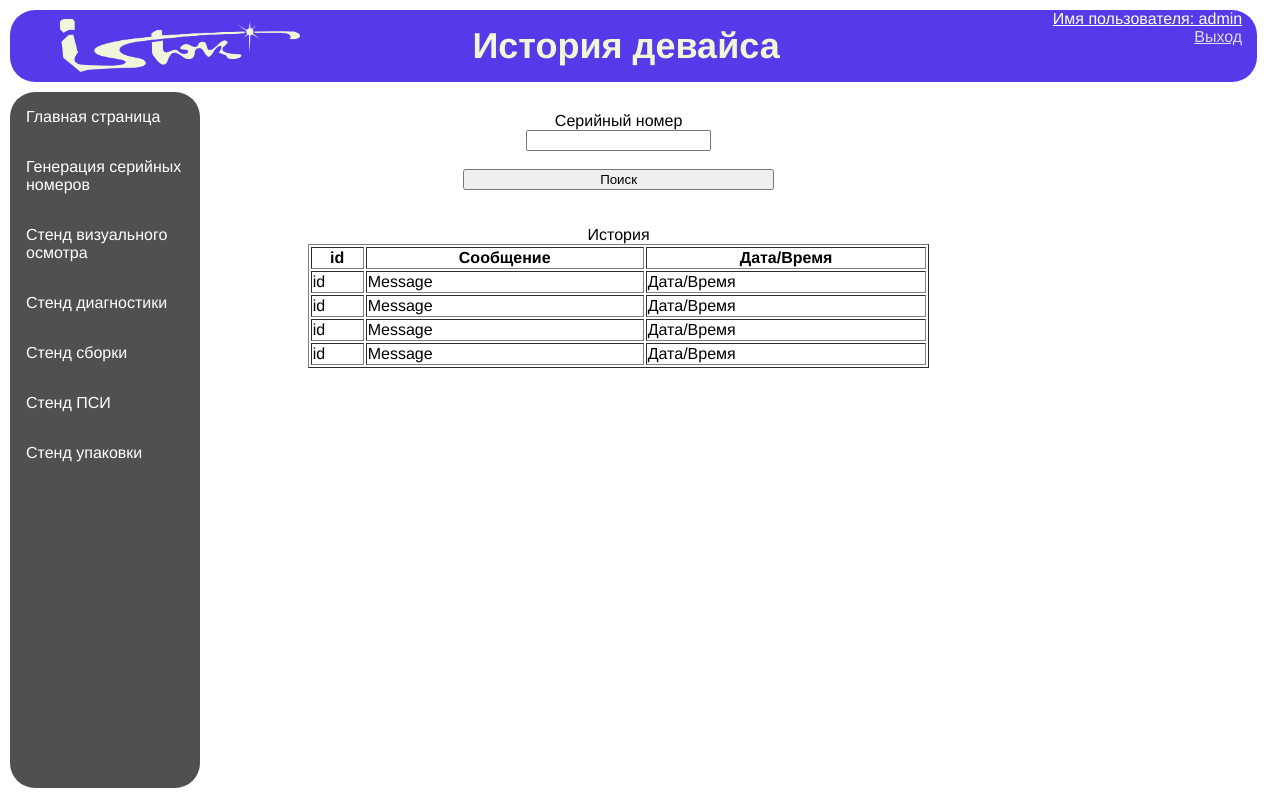
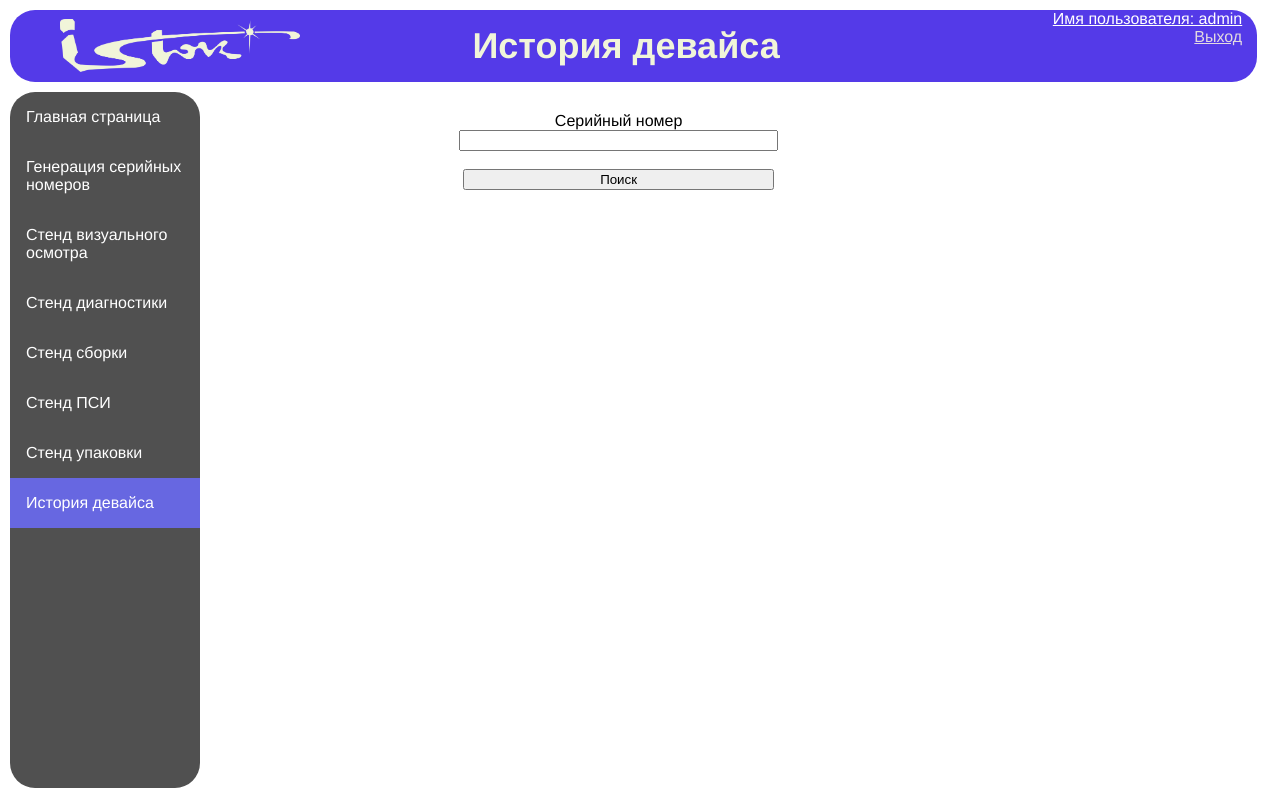
Before and after one commit to midirenr/platan-web, a Django app: page /history/ in a window 1280 px wide. Run offline with Django 4.2, Linux system fonts and the light colour scheme; a user stored in the database is signed in; parts of the project's set-up code (start-up, migrations or seed data) failed here and were passed over.

Commit message:
Изменил подсказки на стендах(теперь отображаются постоянно), docx_to_pdf_module теперь возвращает путь к файлу, для отображения во вкладках. Доделал вкладку history

```diff
--- a/platan/programs/docx_pdf_module.py
+++ b/platan/programs/docx_pdf_module.py
@@ -60,7 +60,7 @@ def print_sticker(serial_number, modification):
     r.add_picture(f'{qr_name}', width=Inches(.9), height=Inches(.9))
     doc.save(f'{input_docx}')
     os.remove(f'{qr_name}')
-    convert_docx_to_pdf_package(input_docx)
+    return convert_docx_to_pdf_package(input_docx)
 
 
 def convert_docx_to_pdf_package(input_docx):
@@ -91,7 +91,7 @@ def print_sticker_passport(serial_number):
     date_today = '{:%d-%m-%Y}'.format(date.today())
     input_docx_passport = f'{serial_number}-{date_today}-passport'
     document.write(input_docx_passport)
-    convert_docx_to_pdf_package(input_docx_passport)
+    return convert_docx_to_pdf_package(input_docx_passport)
 
 
 def convert_docx_to_pdf_passport(input_docx_passport):
--- a/platan/programs/stand_package.py
+++ b/platan/programs/stand_package.py
@@ -22,5 +22,5 @@ def start_package_process(serial_number):
     modification = modification_dictionary.get(serial_number[2:4])
 
     update_date_time_package(engine, serial_number)
-    print_sticker(serial_number, modification)
-    print_sticker_passport(serial_number)
+    stickers = [print_sticker(serial_number, modification), print_sticker_passport(serial_number)]
+    return stickers
--- a/platan/static/css/style.css
+++ b/platan/static/css/style.css
@@ -385,6 +385,11 @@ html,body
     height: 100%;
 }
 
+#id_serial_number
+{
+    width: 40%;
+}
+
 #board-case-chain
 {
     width: 100%;
--- a/platan/templates/base_generic.html
+++ b/platan/templates/base_generic.html
@@ -76,6 +76,12 @@
                         {% else %}
                             <li><a href="{% url 'stand-package' %}">Стенд упаковки</a></li>
                         {% endif %}
+
+                        {% if request.path == '/history/' %}
+                            <li><a class="active" href="{% url 'history' %}">История девайса</a></li>
+                        {% else %}
+                            <li><a href="{% url 'history' %}">История девайса</a></li>
+                        {% endif %}
                     </ul>
                 </form>
             </div>
--- a/platan/templates/history.html
+++ b/platan/templates/history.html
@@ -3,6 +3,8 @@
 {% block title %}
 {% load static %}
 <link rel="shortcut icon" type="image/png" href="{% static 'favicon.ico' %}">
+{% load static %}
+
 <title>Генерация серийных номеров</title>
 {% endblock %}
 
@@ -17,17 +19,18 @@
     <br>
     <div class="generate-serial-numbers-label"><button type="submit" id="generate-serial-numbers-button" class="save btn btn-default" name="submit_btn">Поиск</button></div></form>
     <br>
-<table border="1" width="80%">
-<caption>История</caption>
+{% if history %}
+<table bgcolor=#6767e1 border="1" width="80%">
+<caption >История</caption>
     <br>
     <tr>
     <th>id</th>
     <th>Сообщение</th>
     <th>Дата/Время</th>
     </tr>
-    <tr><td>id</td><td>Message</td><td>Дата/Время</td>
-    <tr><td>id</td><td>Message</td><td>Дата/Время</td>
-    <tr><td>id</td><td>Message</td><td>Дата/Время</td>
-    <tr><td>id</td><td>Message</td><td>Дата/Время</td>
+    {% for data in history %}
+    <tr><td>{{ data.0 }}</td><td>{{ data.1 }}</td><td>{{ data.2 }}</td>
+    {% endfor %}
 </table>
+{% endif %}
 {% endblock %}
--- a/platan/templates/stand-diagnostic.html
+++ b/platan/templates/stand-diagnostic.html
@@ -16,6 +16,7 @@
         {{ form.diagnostic_device_type }}
         <div align="center"><b>Выберите количество устройств</b></div>
         {{ form.board_count }}
+        <img width="85%" src="/images/board_1.jpg">
         <div class="board-serial-numbers">
             <div align="right" id="board-container-1">
                 <div align="center" class="tooltip">
--- a/platan/templates/stand_package.html
+++ b/platan/templates/stand_package.html
@@ -12,6 +12,7 @@
 <form method="post">
     {% csrf_token %}
     <div align="center">Отсканируйте серийный номер изделия</div>
+    <img width="30%" src="/images/sticker_1.jpg">
     <div id="board-serial-number-container">
         <div align="center" class="tooltip">
             <img class="info-image" align="center" src="/images/info.png" width="3%">
--- a/platan/views.py
+++ b/platan/views.py
@@ -38,11 +38,8 @@ def hisory_page(request):
     if request.method == "POST" and 'submit_btn' in request.POST:
         form = HistoryForm(data=request.POST)
         serial_number = request.POST.get('serial_number')
-        history = get_history(serial_number)
-        """
-        Спросить у Сереги что возвращает get_history, релизовать распоковку и отправить в контекст!
-        """
-        return render(request, 'history.html', context={'form': form})
+        history = [(1, 'СТЕНД_ПСИ, плата закончиала работу с неизвестной ошибкой!','25-2-2022 14:23:54'), (2, 'СТЕНД_ПСИ, плата закончиала работу с ошибкой: 999','25-2-2022 15:55:21')]#get_history(serial_number)
+        return render(request, 'history.html', context={'history': history, 'form': form})
     return render(request, 'history.html', context={'form': form})
 
 @group_required('Техническое Бюро')
@@ -132,9 +129,9 @@ def stand_package_page(request):
 
         if form.is_valid():
             print('VALID')
-            stand_package.start_package_process(form.cleaned_data['device_serial_number'])
+            stickers = stand_package.start_package_process(form.cleaned_data['device_serial_number'])
 
-            return redirect('stand-package')
+            return render(request, 'stand-package', context=stickers)
 
     return render(
         request,
```
Also changed, not shown: platan/templates/stand-pci.html (+1 -0 lines), platan/templates/stand_board_case.html (+2 -0 lines), platan/templates/stand_visual_inspection.html (+4 -2 lines), db.sqlite3, 1 other file.
